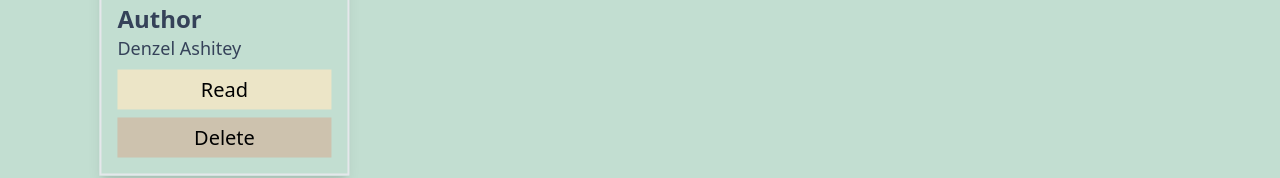
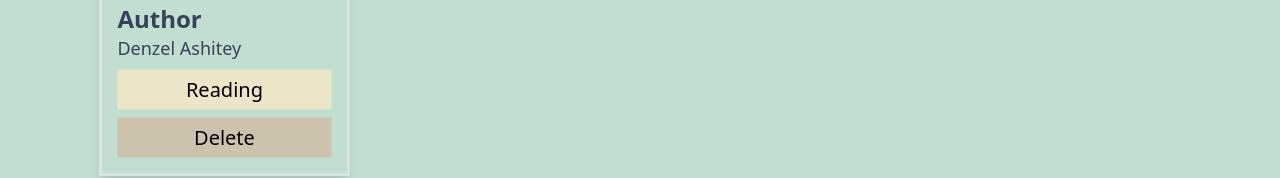
Before and after one commit to DennyDoesFrontend/Book-Tracker-Online, a React (Vite) app: page / in a window 1280 px wide. Shown: the part 541-719 px from the top of the page. Built offline with nearby package versions, Linux system fonts and the light colour scheme.

Commit message:
Toggle Finish btn

```diff
--- a/src/components/Button.jsx
+++ b/src/components/Button.jsx
@@ -1,8 +1,8 @@
-export default function Button(props) {
+export default function Button({label, color, text, onClick}) {
     return (
         <div className="flex flex-col items-start gap-2 flex-1 w-full">
-            <label className="text-3xl font-medium text-[#354259]">{props.label}</label>
-            <button style={{ backgroundColor: props.color }}  className={`cursor-pointer w-[100%] h-[40px] text-[20px]`} type="submit">{props.text}</button>
+            <label className="text-3xl font-medium text-[#354259]">{label}</label>
+            <button onClick={onClick} style={{ backgroundColor: color }}  className={`cursor-pointer w-[100%] h-[40px] text-[20px]`} type="submit">{text}</button>
         </div>
     )
 }
--- a/src/components/Card.jsx
+++ b/src/components/Card.jsx
@@ -1,6 +1,13 @@
 import Button from "./Button";
+import { useState } from "react";
 
 export default function Card(props) {
+    const [status, setStatus] = useState("Reading")
+    const [isBrown, setIsBrown] = useState(true)
+    function handleClick() {
+        setStatus(status === 'Reading' ? 'Finished' : 'Reading')
+        setIsBrown(!isBrown)
+    }
     return (
         <div className="flex flex-col items-start w-full p-4 shadow-lg max-w-[250px] border-2 relative">
             <img src="/src/assets/edit.svg" alt="Edit" width="35px" className="absolute right-4 top-4 cursor-pointer "/>
@@ -16,7 +23,7 @@ export default function Card(props) {
                 <h5 className="text-2xl text-[#354259] font-semibold">Author</h5>
                 <p className="text-[18px] text-[#354259]">{props.author}</p>
             </div>
-            <Button text="Read" color="#ECE5C7"/>
+            <Button onClick={handleClick} text={status} color={isBrown ? '#ECE5C7' : 'red'}/>
             <Button text="Delete" color="#CDC2AE"/>
         </div>
     )
```
